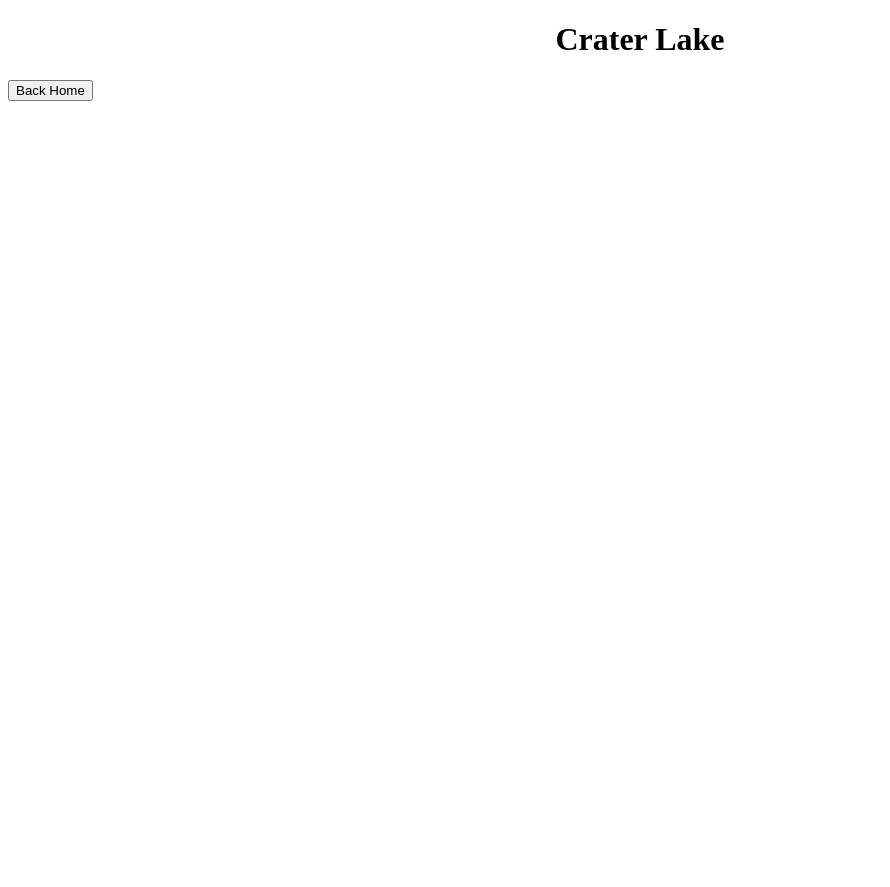
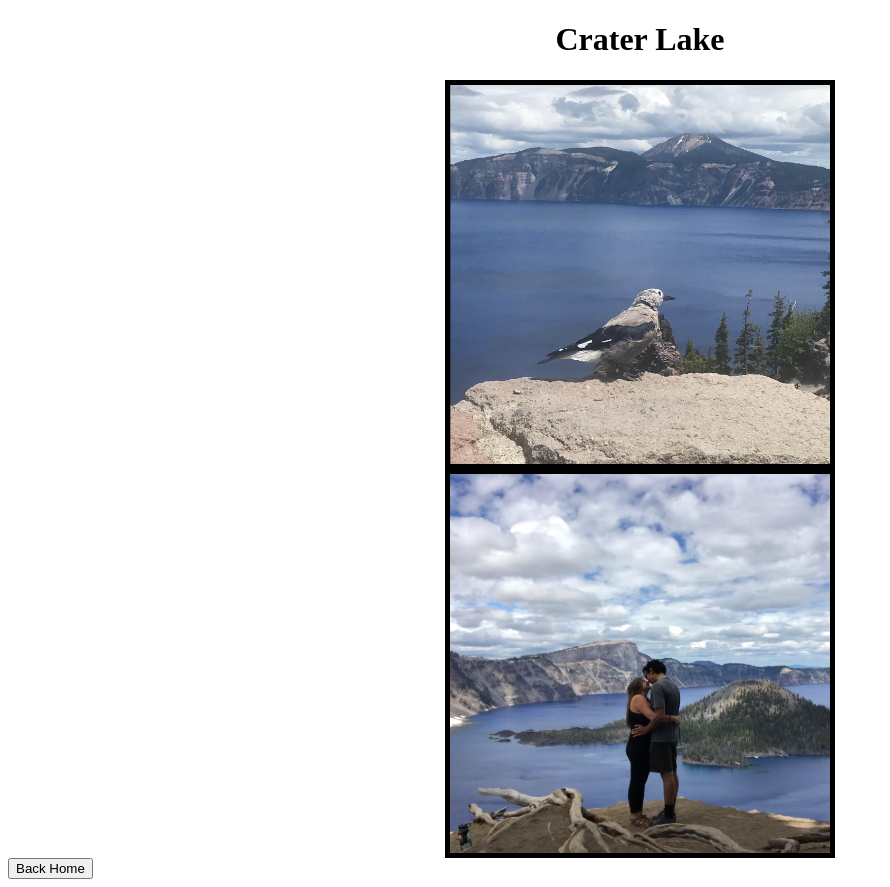
Before and after one commit to alexbenko/Learning, a plain HTML site: page crater.html in a window 1280 px wide. Shown: the whole page, without its empty margins (0-890 px from the left). Before the commit the page ends 800 px from the top, so only its background shows below. Drawn offline with Linux system fonts and the light colour scheme.

Commit message:
Added images to the page

```diff
--- a/crater.html
+++ b/crater.html
@@ -5,8 +5,13 @@
         <title>Crater Lake</title>
     </head>
 
-    <body>
+    <body id="lake">
         <h1>Crater Lake</h1>
+
+        <section>
+            <img  class="image" src="images/bird.jpeg">
+            <img  class="image" src="images/lake.jpeg">
+        </section>
     </body>
 
     <footer>
```
